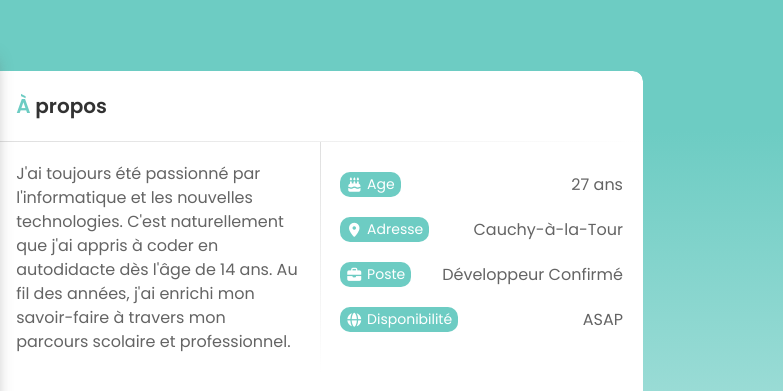
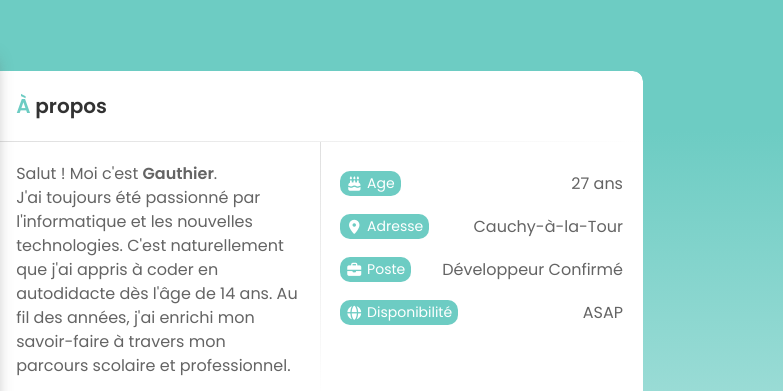
Before and after one commit to gaudesp/cardfolio, a plain HTML site: page index.html in a window 1280 px wide. Shown: the part 69-460 px from the top of the page, 497-1280 px from the left. Drawn offline with Linux system fonts and the light colour scheme.

Commit message:
:pencil2: Add intro text and fix label padding

```diff
--- a/assets/css/style.css
+++ b/assets/css/style.css
@@ -278,7 +278,7 @@ ul.label {
 ul.label li {
   display: flex;
   justify-content: space-between;
-  padding: 10px 0;
+  padding: 9px 0;
 }
 .text-right {
   text-align: right;
--- a/index.html
+++ b/index.html
@@ -42,6 +42,7 @@
             <div class="container row">
               <div class="col col-6 col-sm-12">
                 <p>
+                  Salut ! Moi c'est <strong>Gauthier</strong>.<br />
                   J'ai toujours été passionné par l'informatique et les nouvelles technologies.
                   C'est naturellement que j'ai appris à coder en autodidacte dès l'âge de 14 ans.
                   Au fil des années, j'ai enrichi mon savoir-faire à travers mon parcours scolaire et professionnel.
```
